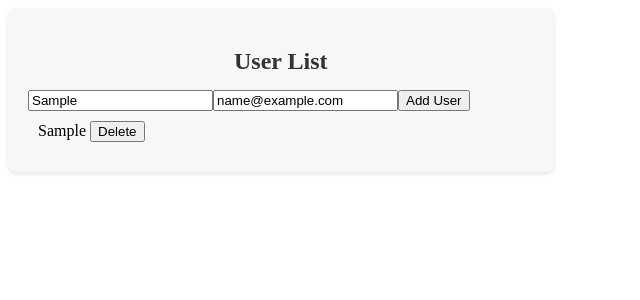
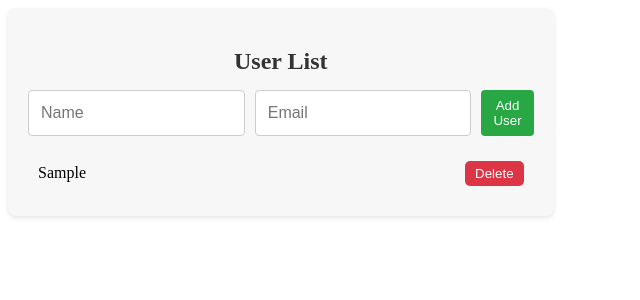
Before and after one commit to samogoljat/petrol_app, a Next.js app: page / in a window 1280 px wide. Both pictures are taken after typing "Sample", "name@example.com" into the empty fields and a click on the button "Add User". Shown: the top 300 px of the page, without its empty margins (0-640 px from the left). Built offline with nearby package versions, Linux system fonts and the light colour scheme; no server answers.

Commit message:
improved styling

```diff
--- a/components/UserList.js
+++ b/components/UserList.js
@@ -2,11 +2,10 @@ import React, { useEffect, useState } from 'react';
 import styles from '../styles/UserList.module.css';
 
 const UserList = ({ onSelectUser, onAddUser, onDeleteUser }) => {
-  const [users, setUsers] = useState([]); // State for storing the list of users
-  const [newUserName, setNewUserName] = useState(''); // State for the new user's name input
-  const [newUserEmail, setNewUserEmail] = useState(''); // State for the new user's email input
+  const [users, setUsers] = useState([]);
+  const [newUserName, setNewUserName] = useState('');
+  const [newUserEmail, setNewUserEmail] = useState('');
 
-  // Fetching users from the API on component mount
   useEffect(() => {
     fetch('https://reqres.in/api/users')
       .then(response => response.json())
@@ -14,50 +13,65 @@ const UserList = ({ onSelectUser, onAddUser, onDeleteUser }) => {
       .catch(error => console.error('Error fetching data:', error));
   }, []);
 
-  // Function to handle adding a new user
   const handleAddUser = () => {
     const newUser = {
-      id: Date.now(), // Mock ID for the new user
+      id: Date.now(),
       first_name: newUserName.split(' ')[0],
       last_name: newUserName.split(' ')[1] || '',
       email: newUserEmail,
-      avatar: 'https://reqres.in/img/faces/10-image.jpg', // Placeholder image
+      avatar: 'https://reqres.in/img/faces/10-image.jpg',
     };
 
-    setUsers([...users, newUser]); // Updating the users state
-    onAddUser(newUser); // Notifying the parent component
+    setUsers([...users, newUser]);
+    onAddUser(newUser);
+    setNewUserName('');
+    setNewUserEmail('');
   };
 
-  // Function to handle deleting a user
-  const handleDeleteUser = (userId) => {
+  const handleDeleteUser = (userId, event) => {
+    event.stopPropagation();
     const updatedUsers = users.filter(user => user.id !== userId);
-    setUsers(updatedUsers); // Updating the users state
-    onDeleteUser(userId); // Notifying the parent component
+    setUsers(updatedUsers);
+    onDeleteUser(userId);
   };
 
   return (
     <div className={styles.userList}>
       <h2>User List</h2>
-      <div>
+      <div className={styles.formGroup}>
         <input
+          className={styles.inputField}
           type="text"
           placeholder="Name"
           value={newUserName}
           onChange={(e) => setNewUserName(e.target.value)}
         />
         <input
+          className={styles.inputField}
           type="email"
           placeholder="Email"
           value={newUserEmail}
           onChange={(e) => setNewUserEmail(e.target.value)}
         />
-        <button onClick={handleAddUser}>Add User</button>
+        <button
+          className={styles.addButton}
+          onClick={handleAddUser}
+        >
+          Add User
+        </button>
       </div>
       <ul>
         {users.map(user => (
           <li key={user.id} onClick={() => onSelectUser(user)}>
-            {user.first_name} {user.last_name}
-            <button onClick={() => handleDeleteUser(user.id)}>Delete</button>
+            <span className={styles.userName}>
+              {user.first_name} {user.last_name}
+            </span>
+            <button
+              className={styles.deleteButton}
+              onClick={(e) => handleDeleteUser(user.id, e)}
+            >
+              Delete
+            </button>
           </li>
         ))}
       </ul>
--- a/styles/UserDetails.module.css
+++ b/styles/UserDetails.module.css
@@ -6,6 +6,9 @@
   flex-direction: column;
   align-items: center;
   justify-content: center;
+  background-color: #fff;
+  box-shadow: 0 2px 4px rgba(0, 0, 0, 0.1);
+  border-radius: 8px;
 }
 
   .userDetails h2 {
@@ -21,7 +24,7 @@
   }
 
   .userDetails img {
-    max-width: 100px;
+    max-width: 150px;
     border-radius: 50%;
     margin-top: 15px;
     border: 3px solid #007bff;
--- a/styles/UserList.module.css
+++ b/styles/UserList.module.css
@@ -5,7 +5,7 @@
   box-shadow: 0 2px 4px rgba(0, 0, 0, 0.1);
   border-radius: 8px;
   overflow-y: auto;
-    max-height: 500px; /* Adjust the height as needed */
+  max-height: 500px;
 }
 
 .userList h2 {
@@ -26,6 +26,9 @@
   padding: 10px;
   border-bottom: 1px solid #ddd;
   transition: background-color 0.2s;
+  display: flex;
+  justify-content: space-between;
+  align-items: center;
 }
 
 .userList li:hover {
@@ -35,3 +38,66 @@
 .userList li:last-child {
   border-bottom: none;
 }
+
+.userName {
+  margin-right: 15px;
+}
+
+.deleteButton {
+  padding: 5px 10px;
+  margin-left: 15px;
+  background-color: #dc3545;
+  color: white;
+  border: none;
+  border-radius: 5px;
+  cursor: pointer;
+  transition: background-color 0.2s;
+}
+
+.deleteButton:hover {
+  background-color: #bd2130;
+}
+
+.inputField {
+  padding: 8px 12px;
+  border: 1px solid #ccc;
+  border-radius: 4px;
+  margin-right: 8px;
+  font-size: 16px;
+  color: #333;
+  transition: border-color 0.2s ease-in-out;
+  width: 100%; /* You might need to adjust this if you have specific layout requirements */
+  box-sizing: border-box; /* This makes sure padding doesn't affect the total width */
+}
+
+.inputField:focus {
+  border-color: #007bff;
+  outline: none;
+}
+
+.addButton {
+  padding: 8px 12px;
+  border: none;
+  border-radius: 4px;
+  background-color: #28a745;
+  color: white;
+  cursor: pointer;
+  transition: background-color 0.2s;
+}
+
+.addButton:hover {
+  background-color: #218838;
+}
+
+.formGroup {
+  display: flex;
+  margin-bottom: 15px;
+}
+
+.formGroup > * {
+  margin-right: 10px;
+}
+
+.formGroup > *:last-child {
+  margin-right: 0;
+}
```
Lines whose indentation alone changed are shown as unchanged.
